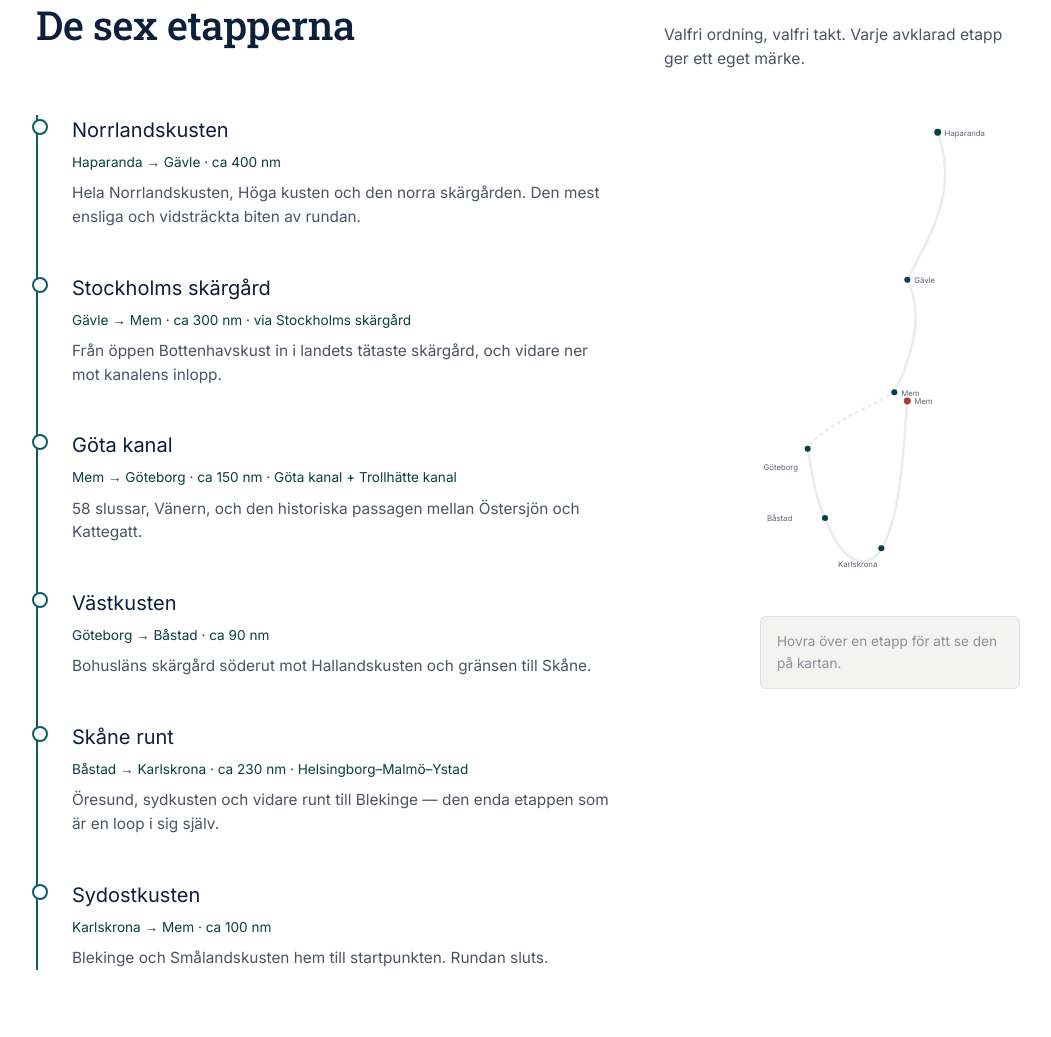
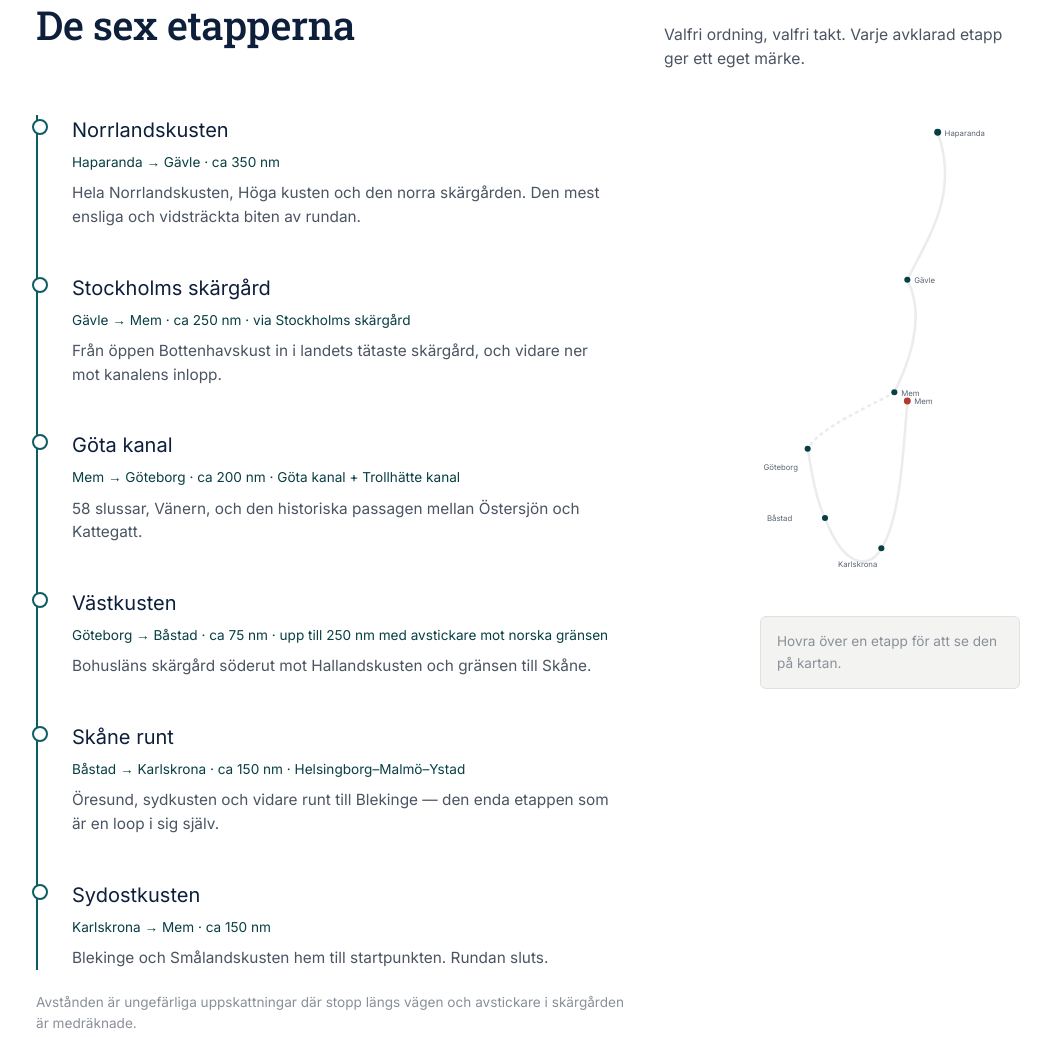
Before and after one commit to sweviktor95/svenskaloopen, a plain HTML site: page index.html in a window 1280 px wide. Shown: the part 957-1994 px from the top of the page, without its empty margins (112-1163 px from the left). Drawn offline with Linux system fonts and the light colour scheme.

Commit message:
Korrigerat avstånden på kartan

```diff
--- a/index.html
+++ b/index.html
@@ -145,6 +145,7 @@
   .map-label{font-family:'Inter', sans-serif; font-size:9px; fill:#5a6472;}
   .map-caption{margin-top:16px; padding:14px 16px; background:var(--paper-dim); border-radius:6px; border:1px solid var(--line); min-height:64px;}
   .map-caption-hint{font-size:0.85rem; color:#8a9099;}
+  .rutten-note{margin-top:22px; font-size:0.85rem; color:#8a9099; max-width:70ch;}
   .map-caption-name{font-family:'Roboto Slab', serif; font-size:1.05rem; margin-bottom:4px;}
   .map-caption-meta{font-size:0.82rem; color:var(--sea-deep); font-weight:600;}
   .etapp[data-seg]{cursor:pointer; border-radius:8px; padding-right:10px; margin-right:-10px; transition:background-color .2s ease;}
@@ -263,7 +264,7 @@
         <a class="btn-ghost" href="#rutten" id="d-cta2">Se de sex etapperna</a>
       </div>
       <div class="hero-stats">
-        <div><strong>1 300 nm</strong><span id="d-stat1">hela rundan, kust och kanal</span></div>
+        <div><strong>1 200 nm</strong><span id="d-stat1">hela rundan, kust och kanal</span></div>
         <div><strong>6</strong><span id="d-stat2">fristående etapper</span></div>
       </div>
     </div>
@@ -285,32 +286,32 @@
     <div class="etapp-line">
       <div class="etapp" data-seg="1">
         <div class="etapp-name">Norrlandskusten</div>
-        <div class="etapp-meta">Haparanda → Gävle · ca 400 nm</div>
+        <div class="etapp-meta">Haparanda → Gävle · ca 350 nm</div>
         <p class="etapp-desc" id="etapp1-desc">Hela Norrlandskusten, Höga kusten och den norra skärgården. Den mest ensliga och vidsträckta biten av rundan.</p>
       </div>
       <div class="etapp" data-seg="2">
         <div class="etapp-name">Stockholms skärgård</div>
-        <div class="etapp-meta">Gävle → Mem · ca 300 nm · via Stockholms skärgård</div>
+        <div class="etapp-meta">Gävle → Mem · ca 250 nm · via Stockholms skärgård</div>
         <p class="etapp-desc" id="etapp2-desc">Från öppen Bottenhavskust in i landets tätaste skärgård, och vidare ner mot kanalens inlopp.</p>
       </div>
       <div class="etapp" data-seg="3">
         <div class="etapp-name">Göta kanal</div>
-        <div class="etapp-meta">Mem → Göteborg · ca 150 nm · Göta kanal + Trollhätte kanal</div>
+        <div class="etapp-meta">Mem → Göteborg · ca 200 nm · Göta kanal + Trollhätte kanal</div>
         <p class="etapp-desc" id="etapp3-desc">58 slussar, Vänern, och den historiska passagen mellan Östersjön och Kattegatt.</p>
       </div>
       <div class="etapp" data-seg="4">
         <div class="etapp-name">Västkusten</div>
-        <div class="etapp-meta">Göteborg → Båstad · ca 90 nm</div>
+        <div class="etapp-meta">Göteborg → Båstad · ca 75 nm · upp till 250 nm med avstickare mot norska gränsen</div>
         <p class="etapp-desc" id="etapp4-desc">Bohusläns skärgård söderut mot Hallandskusten och gränsen till Skåne.</p>
       </div>
       <div class="etapp" data-seg="5">
         <div class="etapp-name">Skåne runt</div>
-        <div class="etapp-meta">Båstad → Karlskrona · ca 230 nm · Helsingborg–Malmö–Ystad</div>
+        <div class="etapp-meta">Båstad → Karlskrona · ca 150 nm · Helsingborg–Malmö–Ystad</div>
         <p class="etapp-desc" id="etapp5-desc">Öresund, sydkusten och vidare runt till Blekinge — den enda etappen som är en loop i sig själv.</p>
       </div>
       <div class="etapp" data-seg="6">
         <div class="etapp-name">Sydostkusten</div>
-        <div class="etapp-meta">Karlskrona → Mem · ca 100 nm</div>
+        <div class="etapp-meta">Karlskrona → Mem · ca 150 nm</div>
         <p class="etapp-desc" id="etapp6-desc">Blekinge och Smålandskusten hem till startpunkten. Rundan sluts.</p>
       </div>
     </div>
@@ -342,6 +343,7 @@
       </div>
     </div>
     </div>
+    <p class="rutten-note" id="rutten-note">Avstånden är ungefärliga uppskattningar där stopp längs vägen och avstickare i skärgården är medräknade.</p>
   </div>
 </section>
 
@@ -501,6 +503,7 @@ var translations = {
     'rutten-h2': 'The six legs',
     'rutten-p': 'Any order, any pace. Each completed leg earns its own badge.',
     'map-caption-hint': 'Hover over a leg to see it on the map.',
+    'rutten-note': 'Distances are approximate estimates that include stops along the way and detours into the archipelago.',
     'etapp1-desc': 'The entire Norrland coast, the High Coast and the northern archipelago. The most remote and expansive stretch of the loop.',
     'etapp2-desc': 'From the open Bothnian Sea coast into the country\u2019s densest archipelago, then on toward the canal\u2019s entrance.',
     'etapp3-desc': '58 locks, Lake V\u00e4nern, and the historic passage between the Baltic and the Kattegat.',
```
